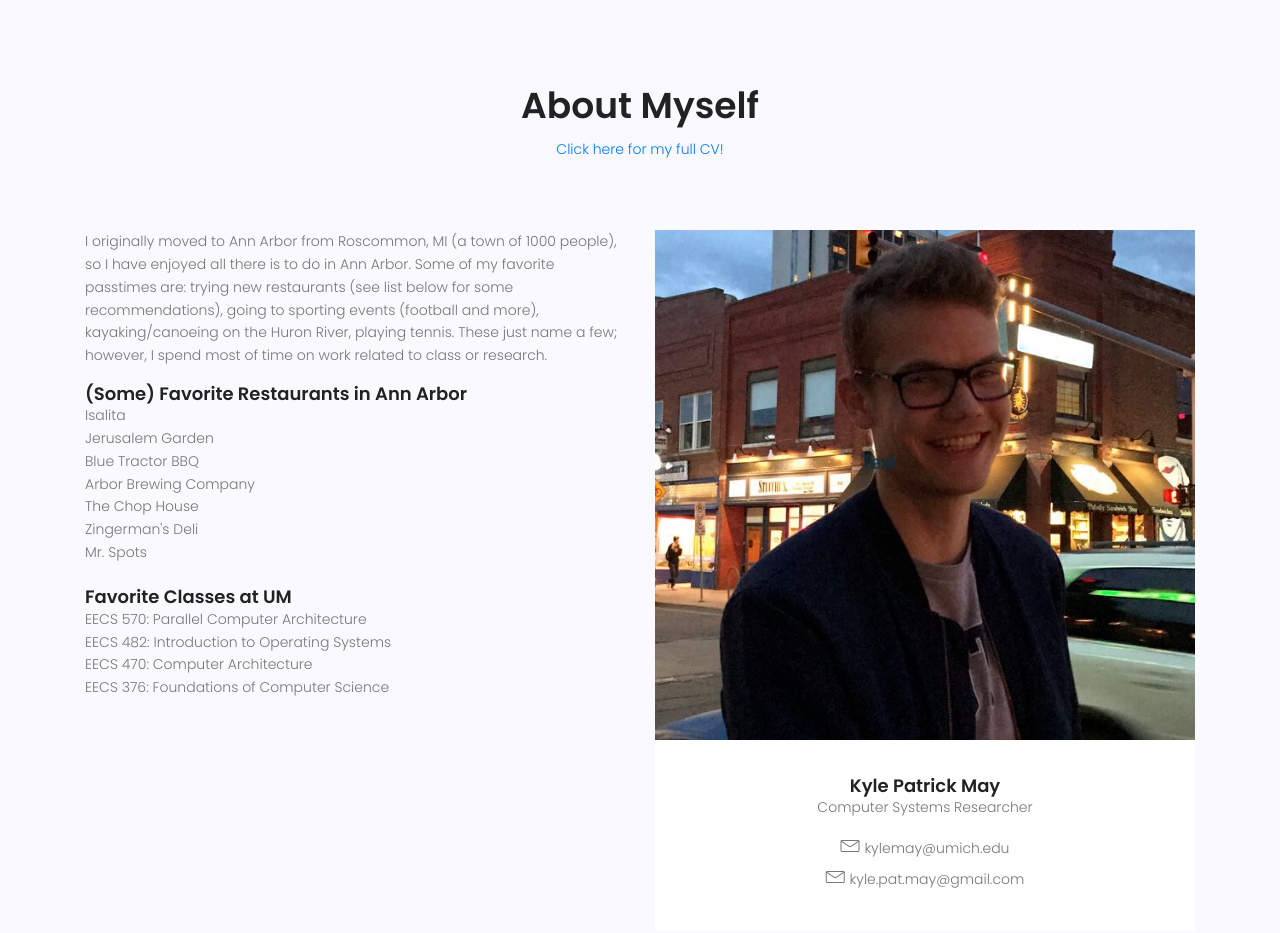
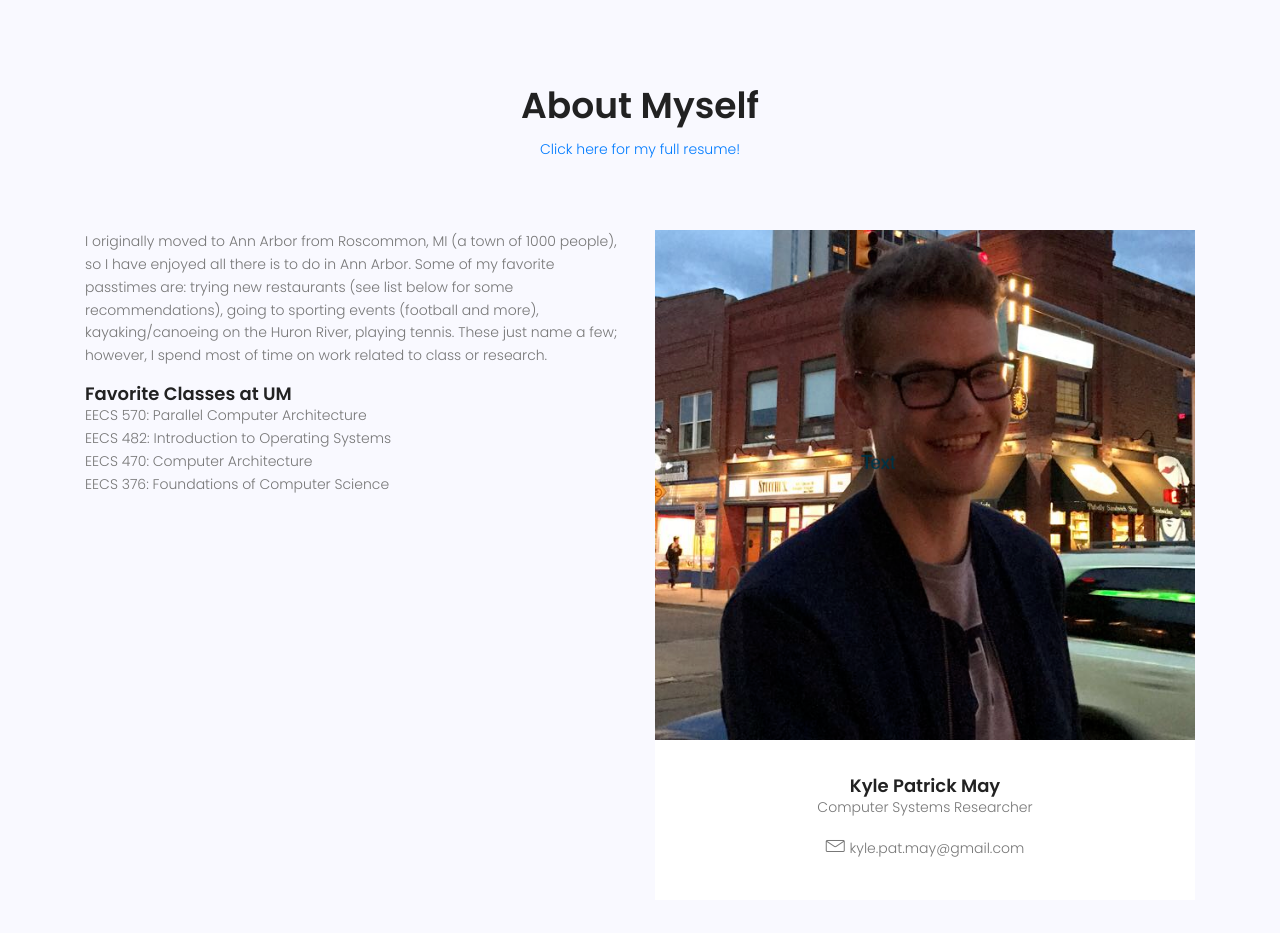
Before and after one commit to kyle-p-may/kyle-p-may.github.io, a plain HTML site: page index.html in a window 1280 px wide. Shown: the part 1280-2213 px from the top of the page. Drawn offline with nearby package versions, Linux system fonts and the light colour scheme.

Commit message:
quick updates

```diff
--- a/index.html
+++ b/index.html
@@ -67,10 +67,10 @@
 					<div class="col-lg-6 col-md-12 banner-left">
 						<h1 class="text-white">
 							<span>Kyle Patrick May</span> <br>
-							Computer Systems Researcher
+							Computer Scientist
 						</h1>
 						<p class="mx-auto text-white  mt-20 mb-40">
-							I am currently studying Computer Engineering at the University of Michigan in Ann Arbor, and I will be joining a Computer Science Ph.D. program in August 2019.
+              I am currently in the CS M.S. program at the University of Wisconsin - Madison, which I will complete in May 2021. I received my B.S.E. in Computer Engineering from the University of Michigan - Ann Arbor.
 						</p>
 					</div>
 				</div>
@@ -150,7 +150,7 @@
 						<div class="menu-content pb-70 col-lg-8">
 							<div class="title text-center">
 								<h1 class="mb-10">About Myself</h1>
-									<a href="kylemay_cv.pdf">Click here for my full CV!</a>
+									<a href="kylemay_resume.pdf">Click here for my full resume!</a>
 							</div>
 						</div>
 					</div>
@@ -162,17 +162,6 @@
 								kayaking/canoeing on the Huron River, playing tennis. These just name a few; however, I spend most of time
 								on work related to class or research.
 							</p>
-							<h4>(Some) Favorite Restaurants in Ann Arbor</h4>
-							<ul>
-								<li>Isalita</li>
-								<li>Jerusalem Garden</li>
-								<li>Blue Tractor BBQ</li>
-								<li>Arbor Brewing Company</li>
-								<li>The Chop House</li>
-								<li>Zingerman's Deli</li>
-								<li>Mr. Spots</li>
-							</ul>
-							<br>
 							<h4>Favorite Classes at UM</h4>
 							<ul>
 								<li>EECS 570: Parallel Computer Architecture</li>
@@ -188,7 +177,6 @@
 								<div class="desc">
 									<h4>Kyle Patrick May</h4>
 									<p class="pb-10">Computer Systems Researcher</p>
-									<p><span class="lnr lnr-envelope"></span> kylemay@umich.edu</p>
 									<p><span class="lnr lnr-envelope"></span> kyle.pat.may@gmail.com</p>
 								</div>
 							</div>
```
Also changed, not shown: 2 other files.
